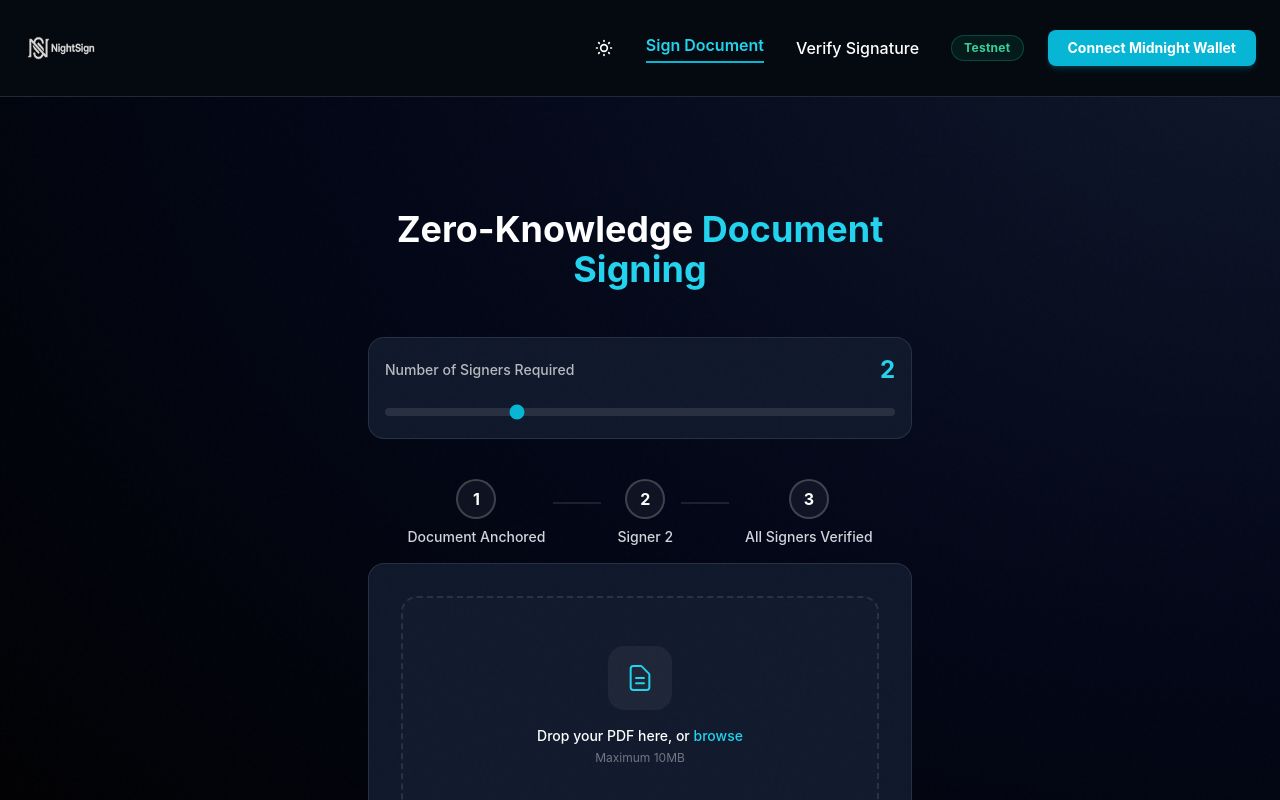
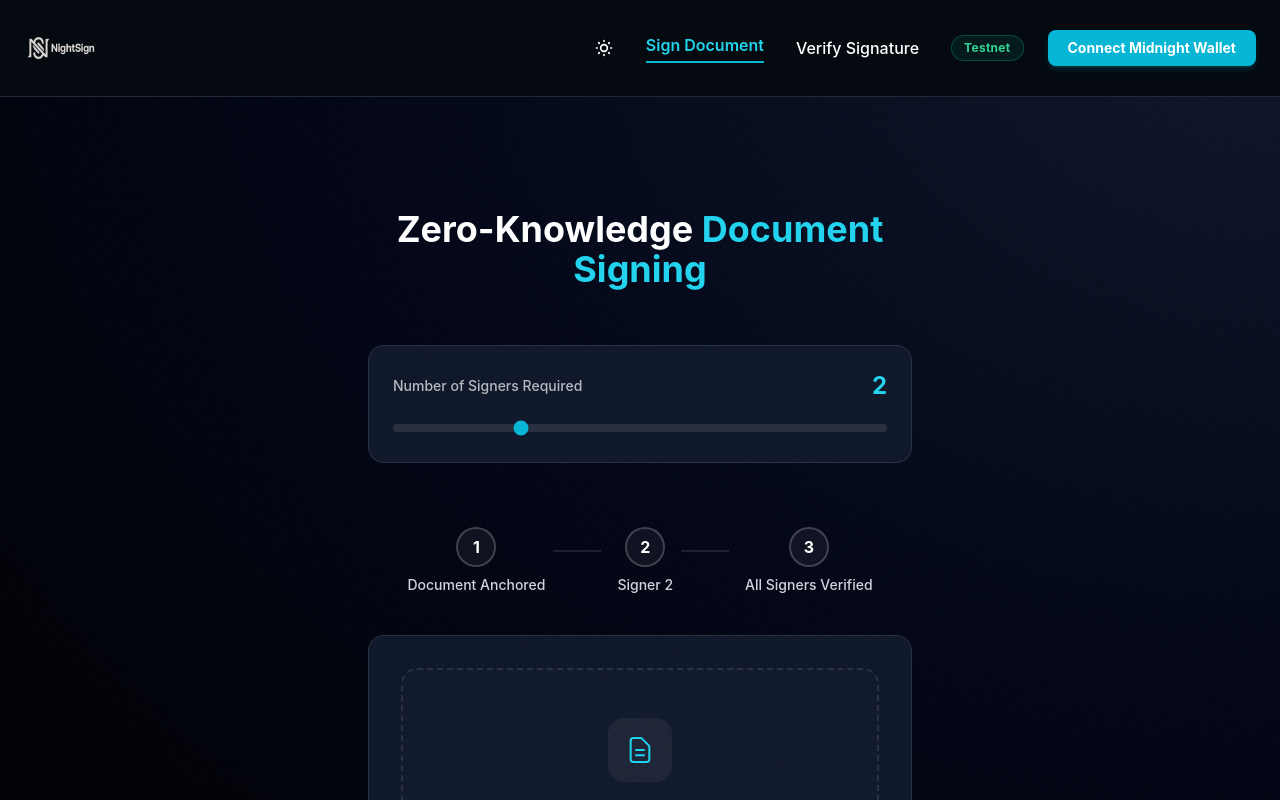
Before and after one commit to HarleysCodes/night-sign, a React (Vite) app: page / in a window 1280 px wide. Shown: the top 800 px of the page. Built offline with nearby package versions, Linux system fonts and the light colour scheme.

Commit message:
Fix: Layout spacing - flex gap, slider padding, title margin

```diff
--- a/src/App.tsx
+++ b/src/App.tsx
@@ -368,13 +368,13 @@ function App() {
       </nav>
 
       <main className="pt-28 pb-12">
-        <div className="mx-auto max-w-xl px-4">
-          <div className="mb-12 text-center">
+        <div className="mx-auto max-w-xl px-4 flex flex-col gap-6">
+          <div className="mb-8 text-center">
             <h1 className="text-4xl font-bold text-slate-900 dark:text-white">Zero-Knowledge <span className="text-cyan-600 dark:text-cyan-400">Document Signing</span></h1>
           </div>
 
           {state === "upload" && !selectedFile && !multiSignerSession?.isSecondSigner && (
-            <div className="mb-6 p-4 glass-card">
+            <div className="mb-6 p-6 glass-card">
               <div className="flex items-center justify-between mb-3">
                 <label className="text-sm font-medium text-gray-700 dark:text-white/70">Number of Signers Required</label>
                 <span className="text-2xl font-bold text-cyan-400">{requiredSigners}</span>
```
